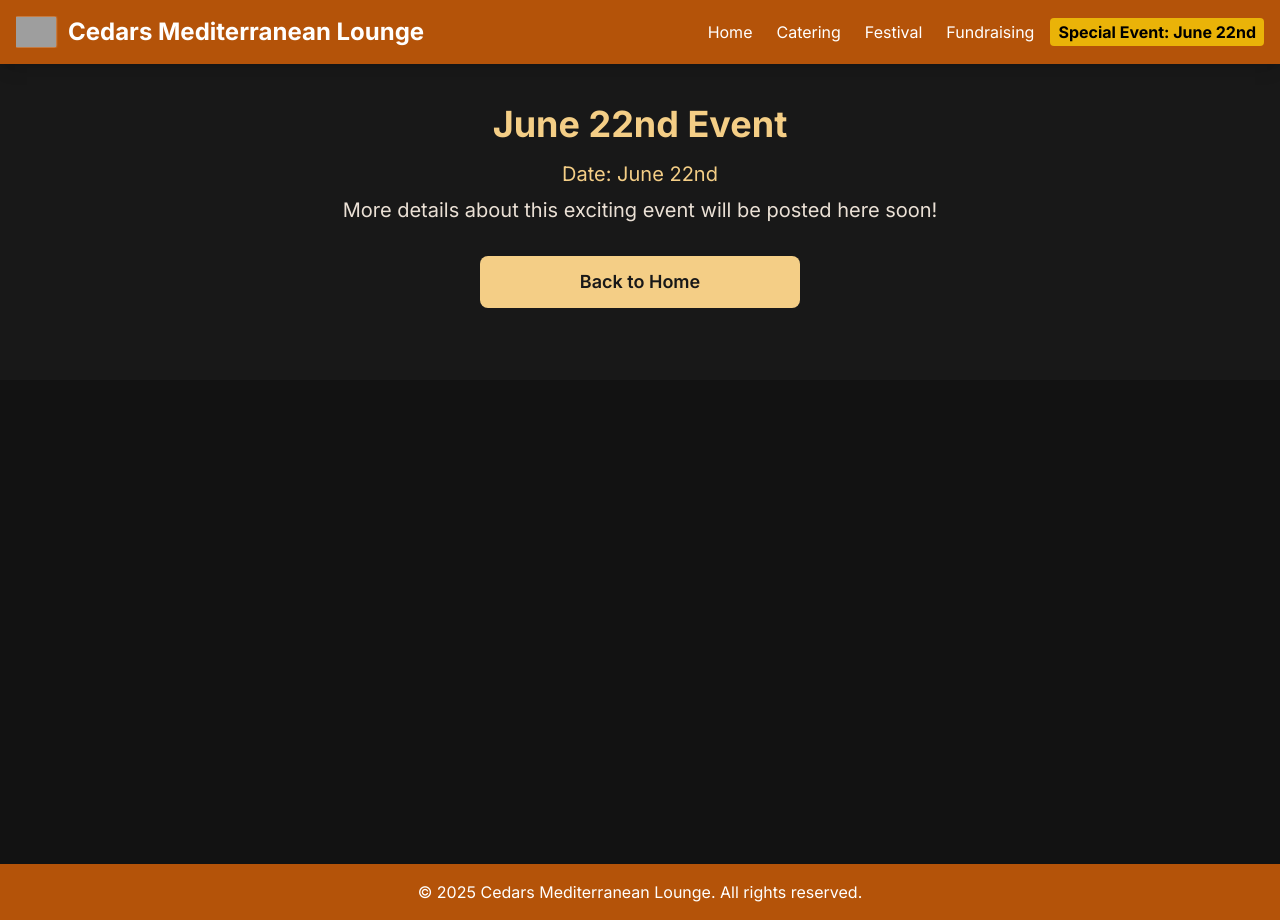
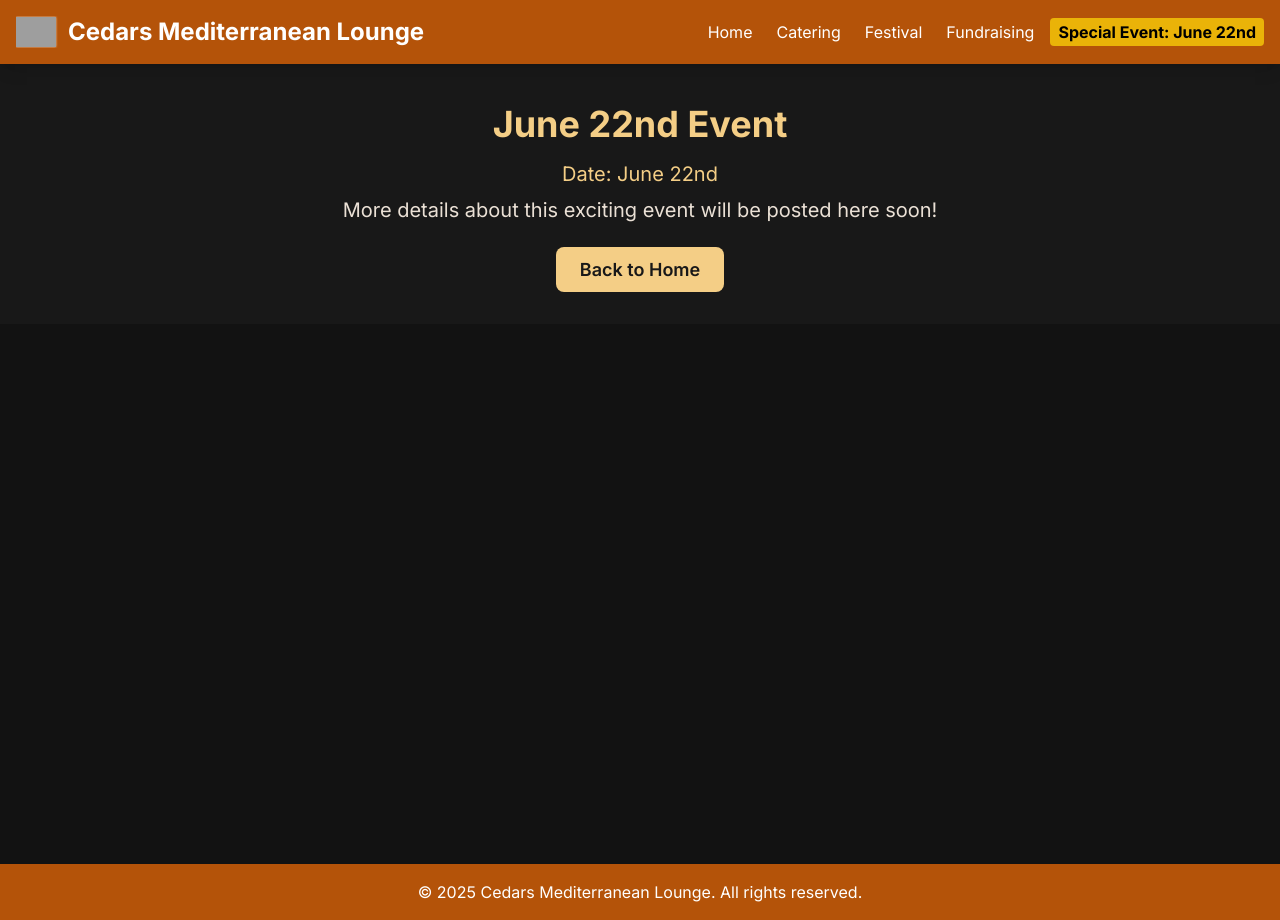
Before and after one commit to RyanHermes/cedars-mediterranean-lounge, a Next.js app: page /june-22-event in a window 1280 px wide. Built offline with nearby package versions, Linux system fonts and the light colour scheme; grey boxes are pictures that could not be loaded.

Commit message:
fix: update Link components to remove legacyBehavior for improved structure

```diff
--- a/app/june-22-event/page.tsx
+++ b/app/june-22-event/page.tsx
@@ -13,10 +13,11 @@ export default function June22EventPage() {
         <p className="text-lg sm:text-xl text-[#eae0d5] mb-8">
           More details about this exciting event will be posted here soon!
         </p>
-        <Link href="/" legacyBehavior>
-          <button className="w-full max-w-xs mx-auto mb-8 bg-[#f4ce86] text-[#181818] py-3 px-6 rounded-lg hover:bg-[#f0c164] transition-colors duration-300 text-lg font-semibold">
-            Back to Home
-          </button>
+        <Link
+          href="/"
+          className="w-full max-w-xs mx-auto mb-8 bg-[#f4ce86] text-[#181818] py-3 px-6 rounded-lg hover:bg-[#f0c164] transition-colors duration-300 text-lg font-semibold"
+        >
+          Back to Home
         </Link>
       </section>
       {/* You can add more specific content for this page later */}
--- a/app/page.tsx
+++ b/app/page.tsx
@@ -55,8 +55,10 @@ export default function Home() {
           year.
         </p>
         <div className="max-w-4xl mx-auto grid grid-cols-1 md:grid-cols-2 gap-6">
-          <Link href="/june-22-event" legacyBehavior>
-            <a className="block bg-[#f4ce86] p-6 rounded-lg border-2 border-[#8b4513] hover:border-white hover:scale-105 transition-all duration-300 md:col-span-2">
+          <Link
+            href="/june-22-event"
+            className="block bg-[#f4ce86] p-6 rounded-lg border-2 border-[#8b4513] hover:border-white hover:scale-105 transition-all duration-300 md:col-span-2"
+          >
             <h3 className="text-xl font-semibold text-[#181818] mb-3">
               Festival Sneak Peek!
             </h3>
@@ -68,7 +70,6 @@ export default function Home() {
             <p className="text-sm text-[#181818] font-semibold mt-3">
               Click for details &rarr;
             </p>
-            </a>
           </Link>
 
           <a
@@ -105,8 +106,10 @@ export default function Home() {
               &rarr;
             </p>
           </a>
-          <Link href="/special-fundraising-event" legacyBehavior>
-            <a className="block bg-[#121212] p-6 rounded-lg border-2 border-[#8b4513] hover:border-[#f4ce86] hover:scale-105 transition-all duration-300 md:col-span-2">
+          <Link
+            href="/special-fundraising-event"
+            className="block bg-[#121212] p-6 rounded-lg border-2 border-[#8b4513] hover:border-[#f4ce86] hover:scale-105 transition-all duration-300 md:col-span-2"
+          >
             <h3 className="text-xl font-semibold text-[#f4ce86] mb-3">
               Special Fundraising Event
             </h3>
@@ -116,7 +119,6 @@ export default function Home() {
             <p className="text-sm text-[#f4ce86] mt-3">
               Click to learn more &rarr;
             </p>
-            </a>
           </Link>
         </div>
       </section>
--- a/components/AppHeader.tsx
+++ b/components/AppHeader.tsx
@@ -32,10 +32,6 @@ export default function AppHeader() {
           <Link
             href="/"
             passHref
-            legacyBehavior
-            // className and onClick are moved to the <a> tag below
-          >
-            <a
             className="flex items-center flex-shrink min-w-0 mr-2 overflow-hidden whitespace-nowrap text-ellipsis group"
             onClick={closeMobileMenu}
           >
@@ -53,7 +49,6 @@ export default function AppHeader() {
             <span className="text-xl sm:text-2xl font-bold transition-colors duration-300 group-hover:text-yellow-500">
               Cedars Mediterranean Lounge
             </span>
-            </a>
           </Link>
           <button
             className={`block md:hidden hamburger hamburger--slider flex-shrink-0 ${
@@ -121,15 +116,10 @@ export default function AppHeader() {
                 <Link
                   href="/june-22-event"
                   passHref
-                  legacyBehavior
-                  // className and onClick are moved to the <a> tag below
-                >
-                  <a
                   className="bg-yellow-500 text-black text-sm md:text-base px-2 py-1 rounded hover:bg-yellow-400 block text-center md:inline whitespace-nowrap"
                   onClick={closeMobileMenu}
                 >
                   <strong>Special Event: June 22nd</strong>
-                  </a>
                 </Link>
               </li>
             </ul>
```
Lines whose indentation alone changed are shown as unchanged.
